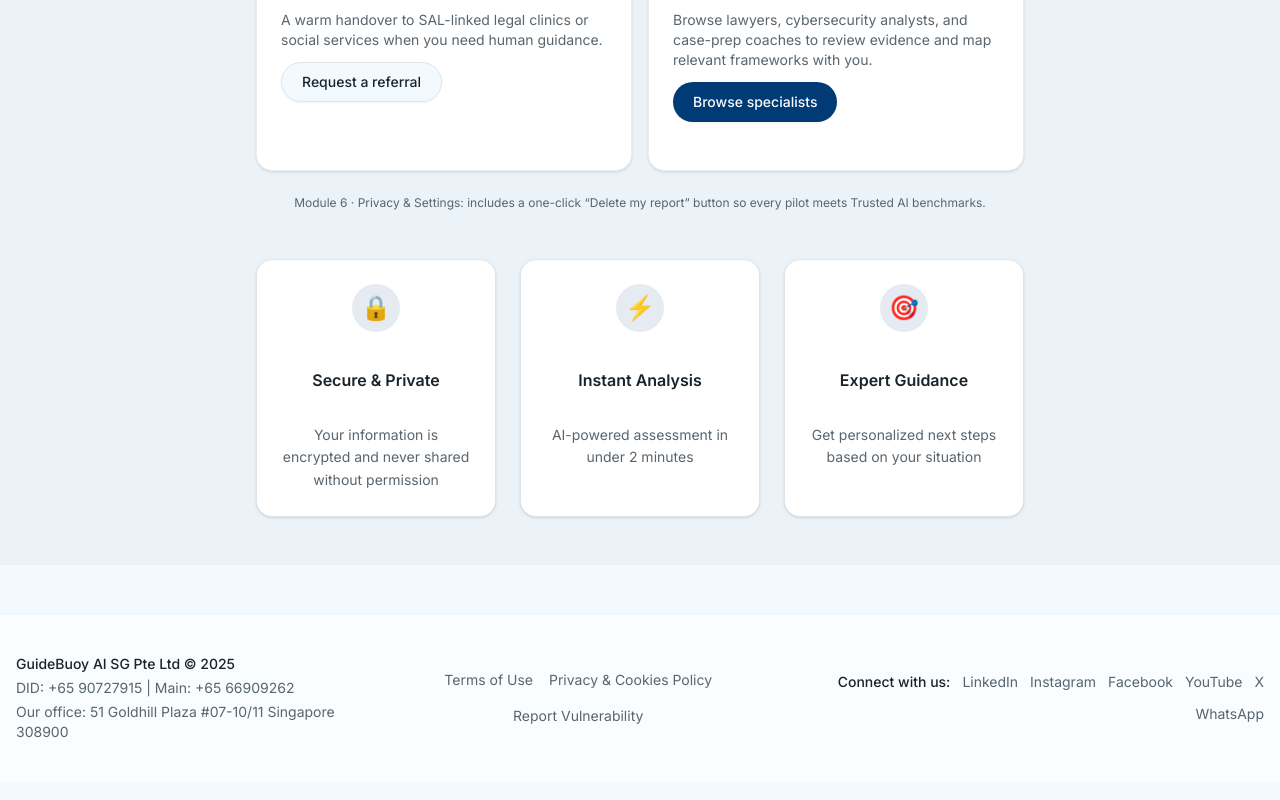
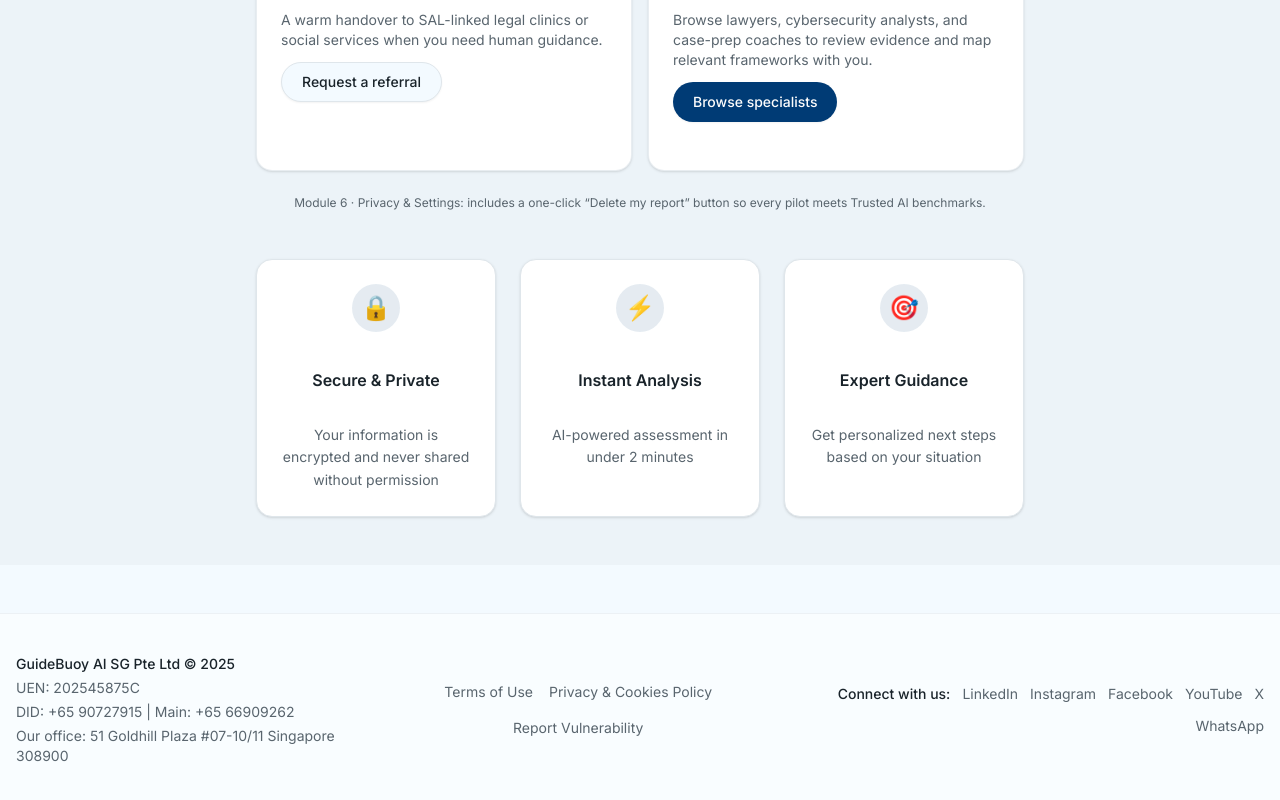
Before and after one commit to elenaokhonko-eng/PROD, a Next.js app: page / in a window 1280 px wide. Shown: the part 3151-3951 px from the top of the page. Built offline with nearby package versions, Linux system fonts and the light colour scheme; no server answers.

Commit message:
Add UEN to footer

```diff
--- a/app/layout.tsx
+++ b/app/layout.tsx
@@ -68,6 +68,7 @@ export default function RootLayout({
               <div className="flex flex-col gap-4 md:flex-row md:items-center md:justify-between text-sm text-muted-foreground">
                 <div className="space-y-1">
                   <p className="font-medium text-foreground">GuideBuoy AI SG Pte Ltd © 2025</p>
+                  <p>UEN: 202545875C</p>
                   <p>DID: +65 90727915 | Main: +65 66909262</p>
                   <p>Our office: 51 Goldhill Plaza #07-10/11 Singapore 308900</p>
                 </div>
```
